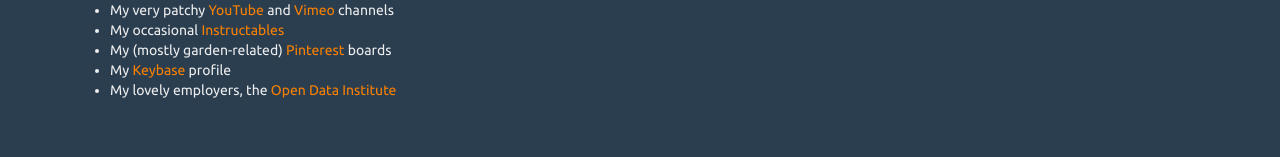
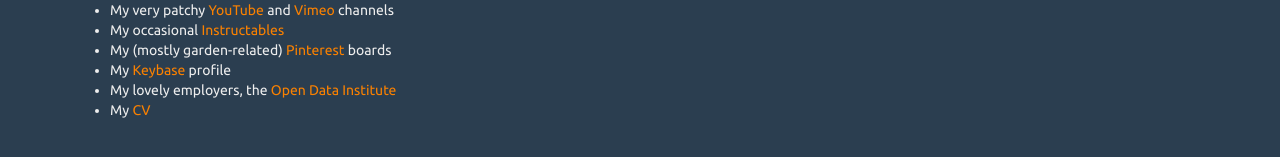
Before and after one commit to pikesley/pikesley.github.io, a Jekyll site: the page built from links.md, in a window 1280 px wide. Shown: the part 282-439 px from the top of the page. Built offline with Jekyll 4.4.1, drawn with Linux system fonts in a browser that asks for light colours; nearby versions of some CDN libraries.

```diff
--- a/links.md
+++ b/links.md
@@ -14,3 +14,4 @@ title: Some places you can find me on the web
 * My (mostly garden-related) [Pinterest](http://www.pinterest.com/pikesley/) boards
 * My [Keybase](https://keybase.io/pikesley) profile
 * My lovely employers, the [Open Data Institute](http://theodi.org/team/sam-pikesley)
+* My [CV](http://cv.pikesley.org)
```
